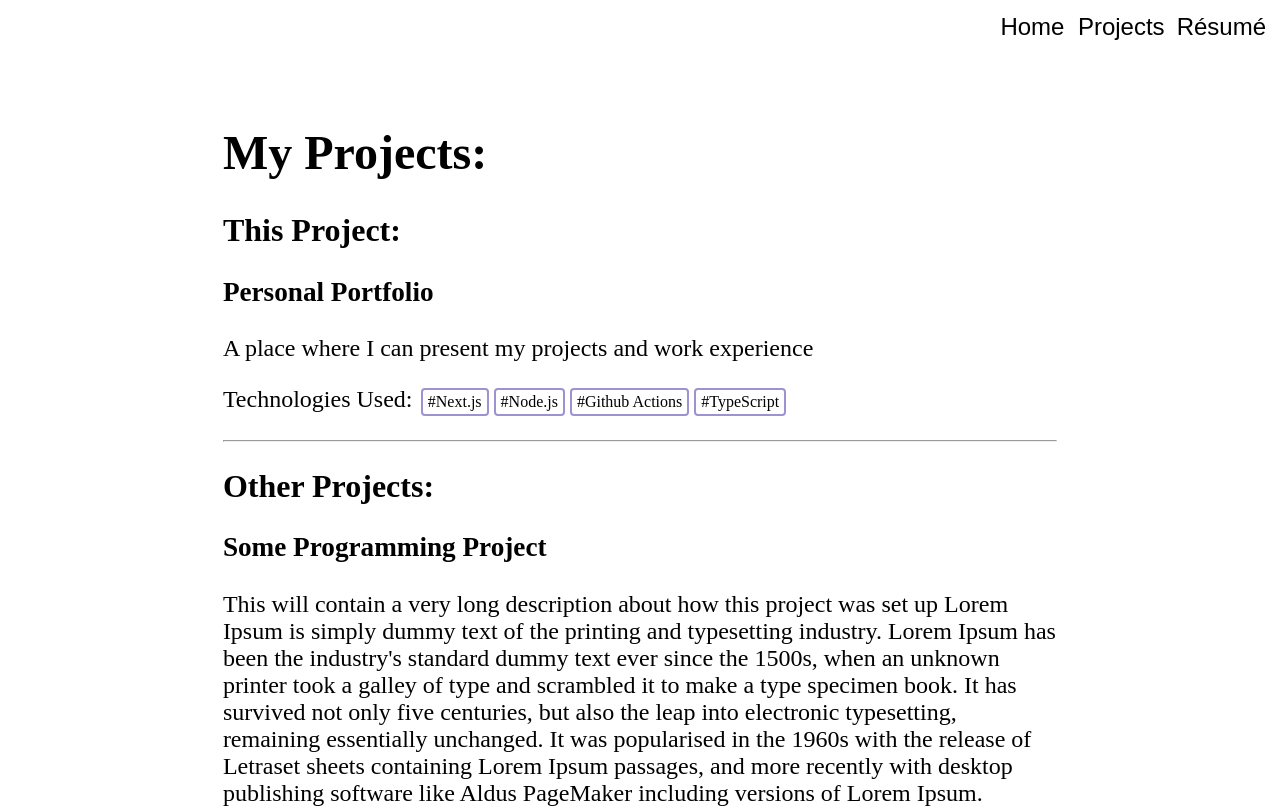
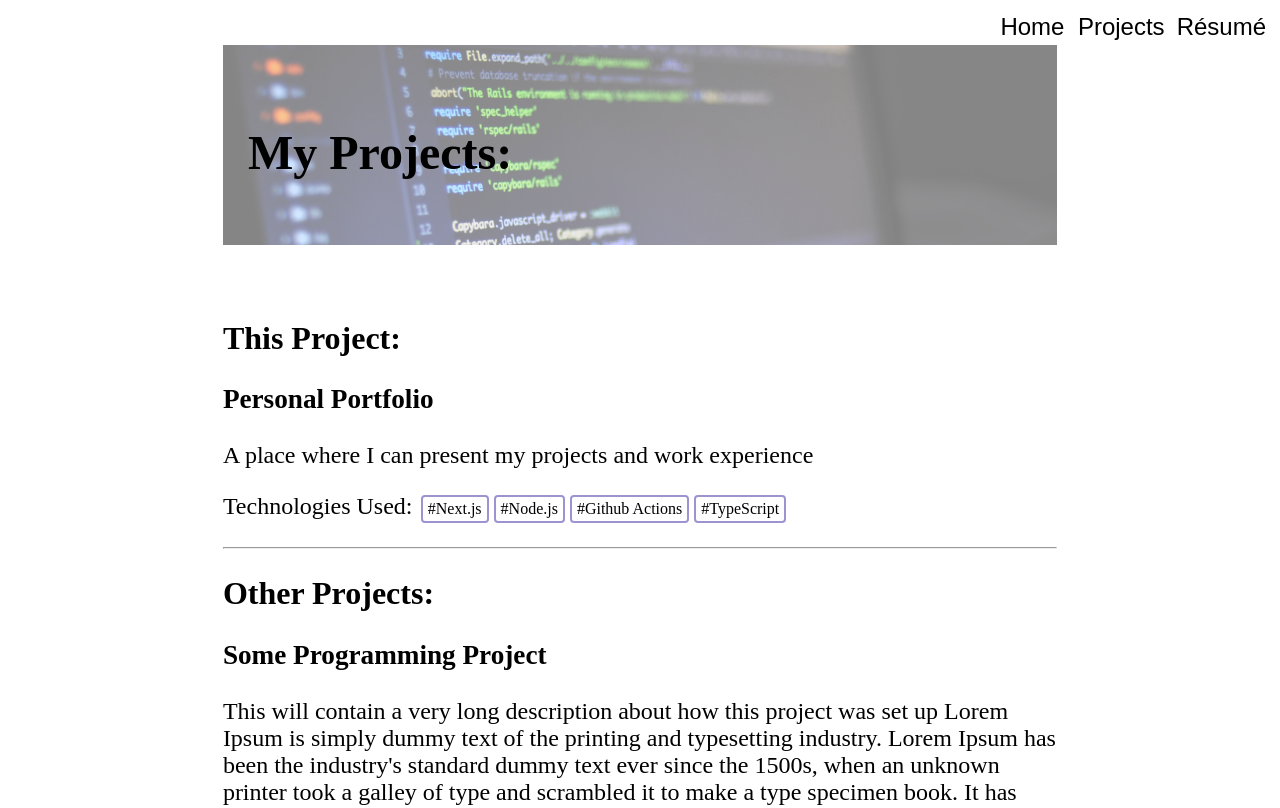
Before and after one commit to durid-ah/durid-ah.github.io, a Next.js app: page /projects in a window 1280 px wide. Shown: the top 808 px of the page. Built offline with nearby package versions, Linux system fonts and the light colour scheme.

Commit message:
initial integration of the image header into the project page

```diff
--- a/pages/projects.tsx
+++ b/pages/projects.tsx
@@ -6,6 +6,8 @@ import { NavLocation } from "../models/nav_location";
 import Project from '../models/project';
 
 import styles from "../styles/Projects.module.css";
+
+const headerImage = require('../images/code-image-luis-gomes-546819.jpg').default;
 
 export async function getStaticProps() {
    const projectList = await getProjectMetadata();
@@ -23,6 +25,7 @@ type ProjectProps = {
    portfolioDescription: Project
 }
 
+
 export default function Projects({projectList, portfolioDescription}: ProjectProps) {
 
    return (
@@ -39,10 +42,15 @@ export default function Projects({projectList, portfolioDescription}: ProjectPro
             </Head>
 
             <main className={styles.main}>
+               <div className={styles.imageContainer}>
+                  <img className={styles.headerImage} src={headerImage.src}/>
+                  <div className={styles.imageOverlay}>
+                     <div className={styles.pageTitle}>
+                        <h1>My Projects:</h1>
+                     </div>
+                  </div>
+               </div>
                <div className={styles.centerContent}>
-                  <div className={styles.pageTitle}>
-                     <h1>My Projects:</h1>
-                  </div>
                   <h2>This Project:</h2>
                   <ProjectCard project={portfolioDescription}/>
                   <h2>Other Projects:</h2>
--- a/styles/Projects.module.css
+++ b/styles/Projects.module.css
@@ -1,8 +1,8 @@
 .main {
    background-color: var(--main-color);
    display: flex;
-   justify-content: center;
-   align-items: stretch;
+   flex-direction: column;
+   align-items: center;
 }
 
 .centerContent {
@@ -17,6 +17,7 @@
 
 .pageTitle h1 {
    font-size: 3rem;
+   color: var(--main-dark);
 }
 
 .centerContent h2 {
@@ -42,3 +43,23 @@
    flex-wrap: wrap;
    gap: 5px;
 }
+
+.imageContainer {
+   width: 66%;
+   height: 25vh;
+   overflow: hidden;
+   position: relative;
+}
+
+.headerImage {
+   width: 100%;
+}
+
+.imageOverlay {
+   position: absolute;
+   top: 0;
+   background-color: rgba(255, 255, 255, 0.5);
+   height: 100%;
+   width: 100%;
+   padding: 3em 3%;
+}
```
Also changed, not shown: component/app_links.tsx (line endings or trailing spaces).
